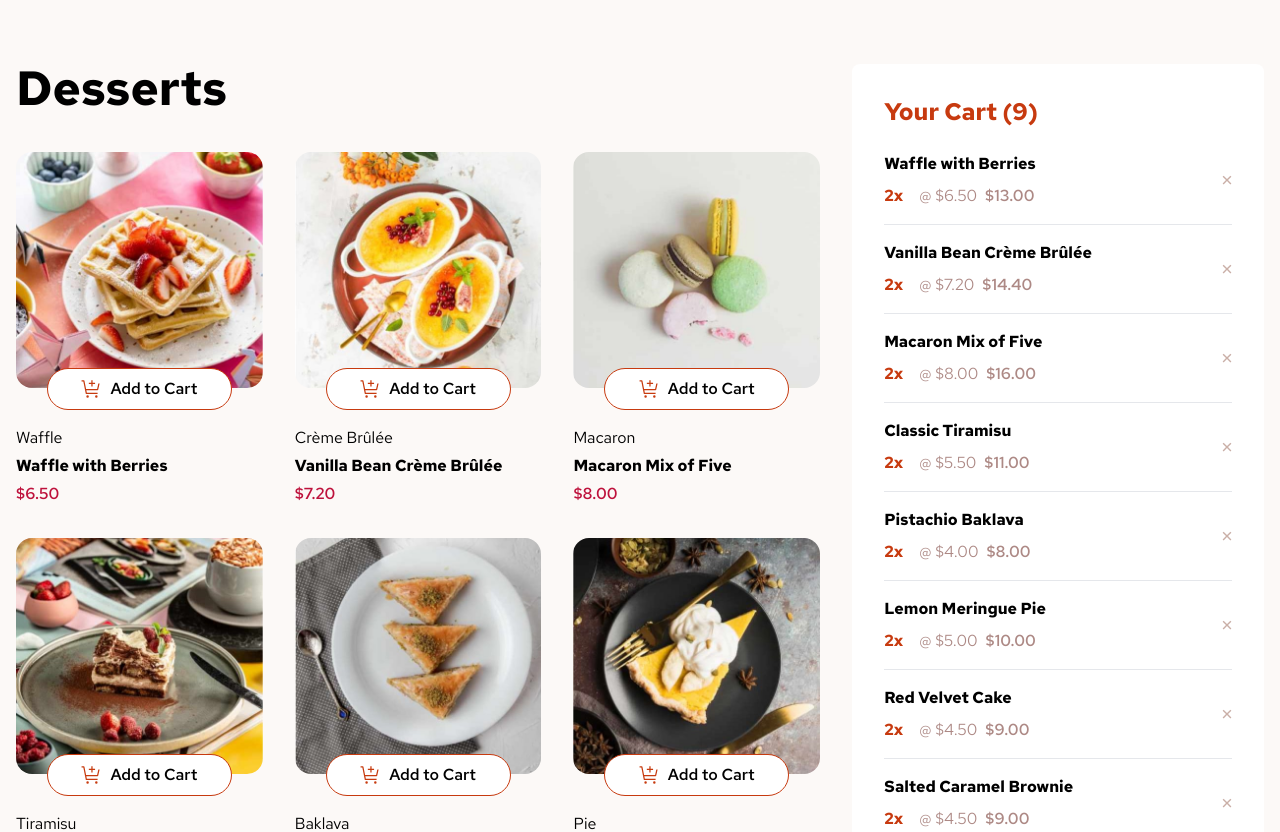
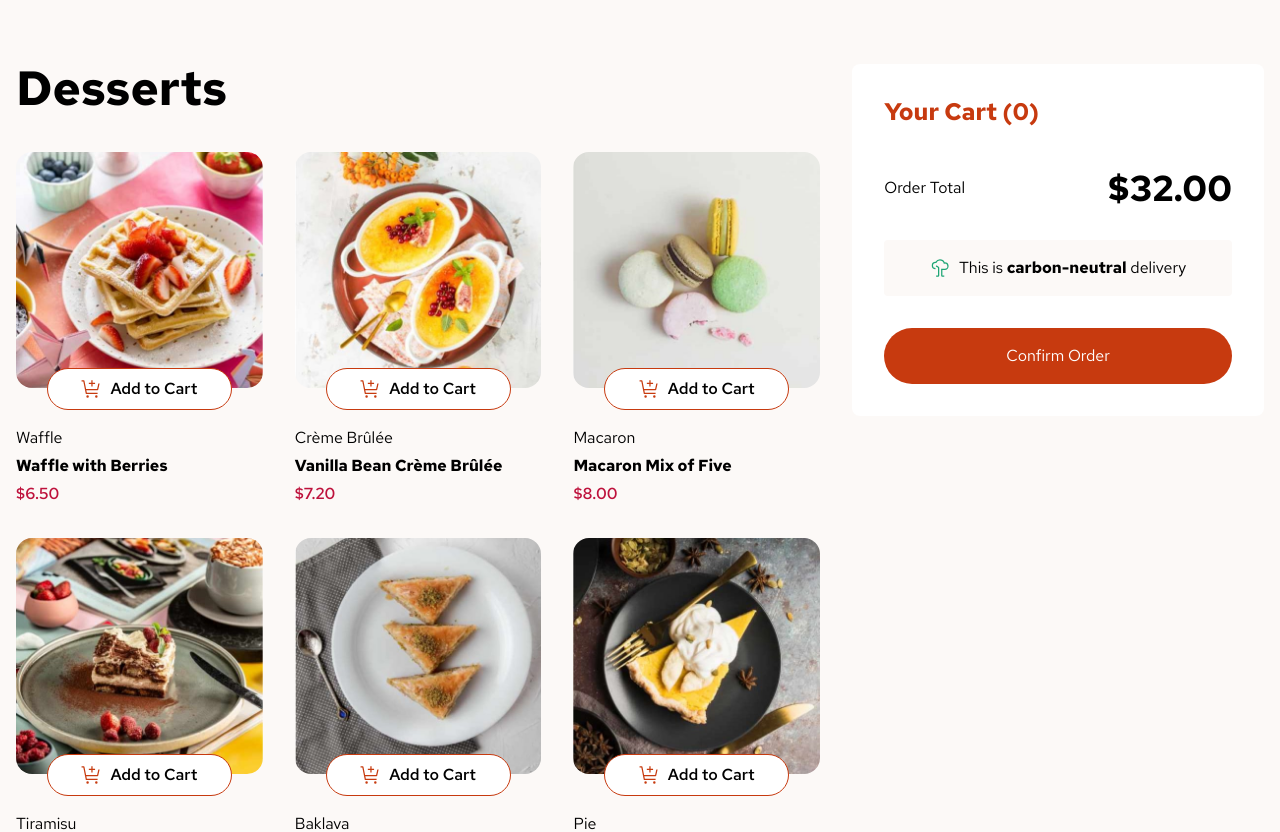
Before and after one commit to alanb4rt/product-list-cart, a React (Vite) app: page / in a window 1280 px wide. Shown: the top 832 px of the page. Built offline with nearby package versions, Linux system fonts and the light colour scheme.

Commit message:
implement CartContext for cartItems state

```diff
--- a/src/App.jsx
+++ b/src/App.jsx
@@ -1,13 +1,20 @@
+import { createContext, useState } from "react";
 import Cart from "./components/Cart";
 import ListItem from "./components/ListItem";
 
+export const CartContext = createContext();
+
 export default function App() {
+  const [cartItems, setCartItems] = useState([]);
+
   return (
     <>
       <main className="container mx-auto px-4 py-16">
         <div className="grid gap-8 grid-cols-1 sm:grid-cols-[1fr_33%]">
-          <ListItem />
-          <Cart />
+          <CartContext.Provider value={{ cartItems, setCartItems }}>
+            <ListItem />
+            <Cart />
+          </CartContext.Provider>
         </div>
       </main>
     </>
--- a/src/components/Cart.jsx
+++ b/src/components/Cart.jsx
@@ -2,8 +2,10 @@ import data from "../data/data.json";
 import iconRemoveItem from "../assets/images/icon-remove-item.svg";
 import iconCarbonNeutral from "../assets/images/icon-carbon-neutral.svg";
 import { formatPrice } from "../utils/formatPrice";
+import { useContext } from "react";
+import { CartContext } from "../App";
 
-export function CartItem({ item }) {
+export function CartItem({ item, onClick }) {
   const { image, name, category, price } = item;
   return (
     <>
@@ -19,7 +21,13 @@ export function CartItem({ item }) {
           </div>
         </div>
         <div>
-          <img src={iconRemoveItem} alt="Delete" />
+          <img
+            className="cursor-pointer"
+            src={iconRemoveItem}
+            alt="Delete"
+            title="Delete"
+            onClick={onClick}
+          />
         </div>
       </li>
     </>
@@ -27,14 +35,25 @@ export function CartItem({ item }) {
 }
 
 export default function Cart() {
-  const itemCount = data.length;
+  const { cartItems, setCartItems } = useContext(CartContext);
+
+  const itemCount = cartItems.length;
+
+  const removeItem = (id) => {
+    const newCartItems = cartItems.filter((item) => item.id !== id);
+    setCartItems(newCartItems);
+  };
   return (
     <>
       <div className="bg-white p-8 h-fit rounded-lg">
         <h2 className="text-primary">Your Cart ({itemCount})</h2>
         <ul>
-          {data.map((item, index) => (
-            <CartItem key={index} item={item} />
+          {cartItems.map((item, index) => (
+            <CartItem
+              key={index}
+              item={item}
+              onClick={() => removeItem(item.id)}
+            />
           ))}
         </ul>
         <div className="flex justify-between items-center gap-4 py-8">
--- a/src/components/ListItem.jsx
+++ b/src/components/ListItem.jsx
@@ -1,12 +1,20 @@
+import { useContext } from "react";
 import data from "../data/data.json";
 import { formatPrice } from "../utils/formatPrice";
+import { CartContext } from "../App";
 
 export function Item({ item }) {
+  const { cartItems, setCartItems } = useContext(CartContext);
+
   const { image, name, category, price } = item;
   const { thumbnail, mobile, tablet, desktop } = image;
 
-  const cleanImageUrl = (image) => {
-    return image.replace("./", "./src/");
+  const cleanImageUrl = (image) => image.replace("./", "./src/");
+
+  const addToCart = () => {
+    const newId = cartItems.length + 1;
+    const newItem = { id: newId, ...item };
+    setCartItems([...cartItems, newItem]);
   };
   return (
     <>
@@ -20,7 +28,7 @@ export function Item({ item }) {
             alt={`Image ${name}`}
           />
         </picture>
-        <div className="card-button">
+        <div className="card-button" onClick={addToCart}>
           <img src="./src/assets/images/icon-add-to-cart.svg" alt="Icon cart" />
           <button>Add to Cart</button>
         </div>
--- a/src/index.css
+++ b/src/index.css
@@ -39,7 +39,7 @@ h2 {
 }
 
 .card-button {
-  @apply flex justify-center items-center gap-2 w-9/12 bg-white p-2 mx-auto -mt-5 mb-4 rounded-full border border-primary font-semibold;
+  @apply cursor-pointer flex justify-center items-center gap-2 w-9/12 bg-white p-2 mx-auto -mt-5 mb-4 rounded-full border border-primary font-semibold;
 }
 
 .card-description {
```
